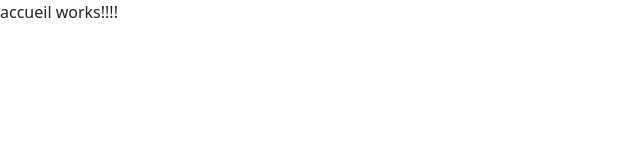
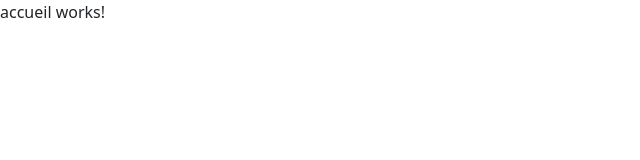
Before and after one commit to ndeyerokhayandiaye/projetFrontRecrutementTuteurs, an Angular app: page /accueil in a window 1280 px wide. Shown: the top 160 px of the page, without its empty margins (0-640 px from the left). Built offline with nearby package versions, Linux system fonts and the light colour scheme.

Commit message:
Push branch khadidiatou

```diff
--- a/src/app/accueil/accueil.component.html
+++ b/src/app/accueil/accueil.component.html
@@ -1 +1 @@
-<p>accueil works!!!!</p>
+<p>accueil works!</p>
```
